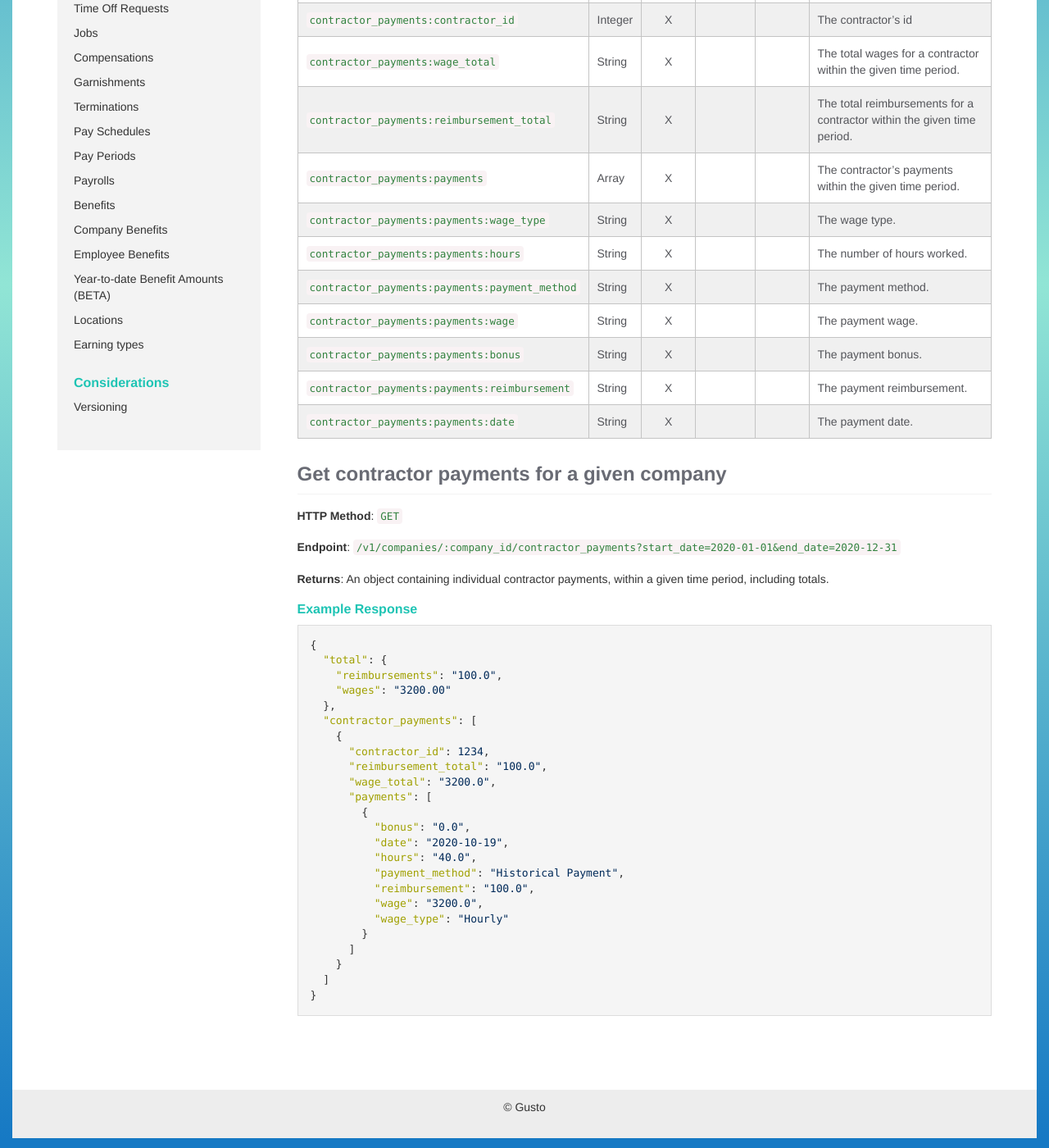
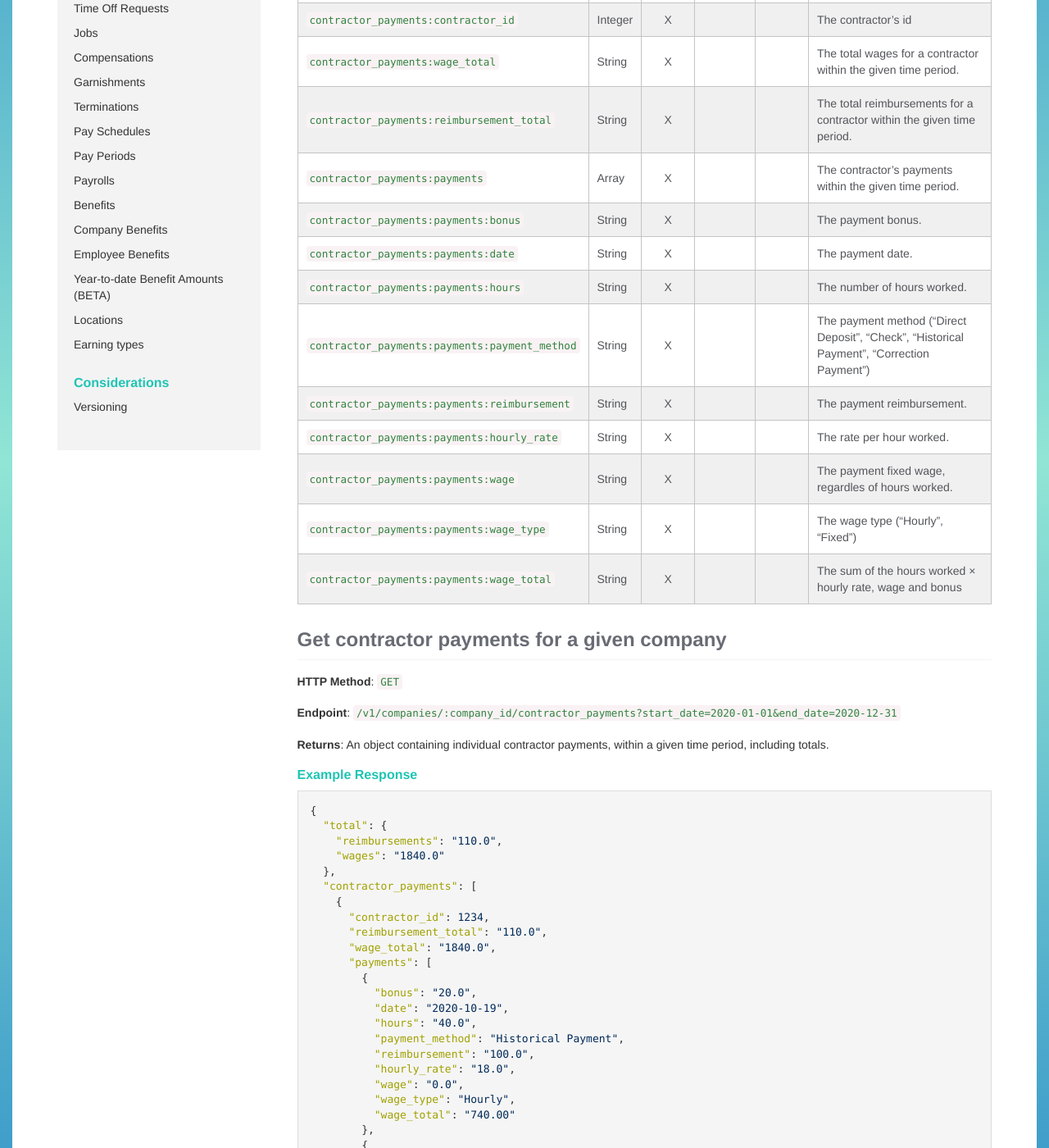
Before and after one commit to Gusto/gusto.github.io, a Jekyll site: the page built from _posts/2020-10-19-contractor-payments.markdown, in a window 1280 px wide and 1400 px high, scrolled down 669 px. Shown: the whole window at 82% size. Built offline with Jekyll 4.4.1, drawn with Linux system fonts in a browser that asks for light colours; some of the changed text lies outside the part shown.

Commit message:
[API-1085] Add documentation for new contractor payment fields (#85)
* Fix contractor payment attribute documentation order to match json

* Fix contractor payment amounts to be more consistent

* Change contractor payments example to have a Fixed wage entry

* Change contractor payment entries to include hourly_rate

* Change contractor payment entries to include wage_total

* Change contractor payment docs to better explain the fields

````diff
--- a/_posts/2020-10-19-contractor-payments.markdown
+++ b/_posts/2020-10-19-contractor-payments.markdown
@@ -18,13 +18,15 @@ title: Contractor Payments
 | `contractor_payments:wage_total`              | String            |     X     |          |         | The total wages for a contractor within the given time period.
 | `contractor_payments:reimbursement_total`     | String            |     X     |          |         | The total reimbursements for a contractor within the given time period.
 | `contractor_payments:payments`                | Array             |     X     |          |         | The contractor's payments within the given time period.
-| `contractor_payments:payments:wage_type`      | String            |     X     |          |         | The wage type.
+| `contractor_payments:payments:bonus`          | String            |     X     |          |         | The payment bonus.
+| `contractor_payments:payments:date`           | String            |     X     |          |         | The payment date.
 | `contractor_payments:payments:hours`          | String            |     X     |          |         | The number of hours worked.
-| `contractor_payments:payments:payment_method` | String            |     X     |          |         | The payment method.
-| `contractor_payments:payments:wage`           | String            |     X     |          |         | The payment wage.
-| `contractor_payments:payments:bonus`          | String            |     X     |          |         | The payment bonus.
+| `contractor_payments:payments:payment_method` | String            |     X     |          |         | The payment method ("Direct Deposit", "Check", "Historical Payment", "Correction Payment")
 | `contractor_payments:payments:reimbursement`  | String            |     X     |          |         | The payment reimbursement.
-| `contractor_payments:payments:date`           | String            |     X     |          |         | The payment date.
+| `contractor_payments:payments:hourly_rate`    | String            |     X     |          |         | The rate per hour worked.
+| `contractor_payments:payments:wage`           | String            |     X     |          |         | The payment fixed wage, regardles of hours worked.
+| `contractor_payments:payments:wage_type`      | String            |     X     |          |         | The wage type ("Hourly", "Fixed")
+| `contractor_payments:payments:wage_total`     | String            |     X     |          |         | The sum of the hours worked × hourly rate, wage and bonus
 
 
 ## Get contractor payments for a given company
@@ -40,23 +42,36 @@ title: Contractor Payments
 ```json
 {
   "total": {
-    "reimbursements": "100.0",
-    "wages": "3200.00"
+    "reimbursements": "110.0",
+    "wages": "1840.0"
   },
   "contractor_payments": [
     {
       "contractor_id": 1234,
-      "reimbursement_total": "100.0",
-      "wage_total": "3200.0",
+      "reimbursement_total": "110.0",
+      "wage_total": "1840.0",
       "payments": [
         {
-          "bonus": "0.0",
+          "bonus": "20.0",
           "date": "2020-10-19",
           "hours": "40.0",
           "payment_method": "Historical Payment",
           "reimbursement": "100.0",
-          "wage": "3200.0",
-          "wage_type": "Hourly"
+          "hourly_rate": "18.0",
+          "wage": "0.0",
+          "wage_type": "Hourly",
+          "wage_total": "740.00"
+        },
+        {
+          "bonus": "100.0",
+          "date": "2020-10-19",
+          "hours": "0.00",
+          "payment_method": "Historical Payment",
+          "reimbursement": "10.0",
+          "hourly_rate": "0.0",
+          "wage": "1000.0",
+          "wage_type": "Fixed",
+          "wage_total": "1100.0"
         }
       ]
     }
````
